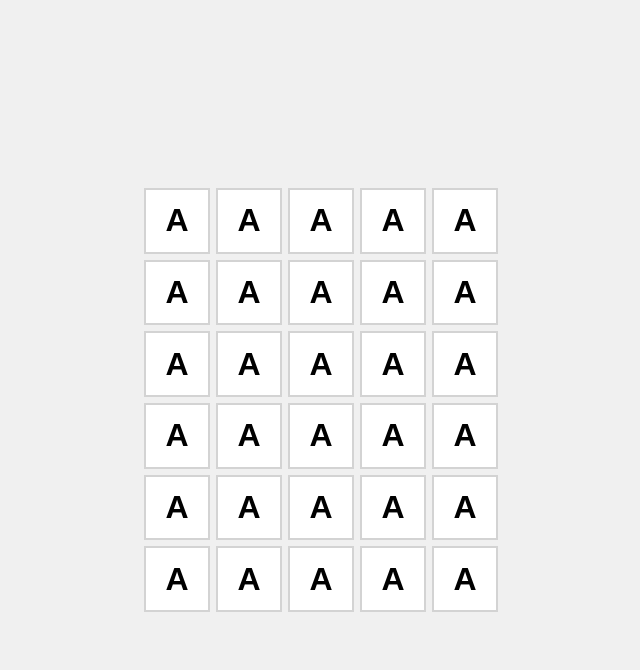
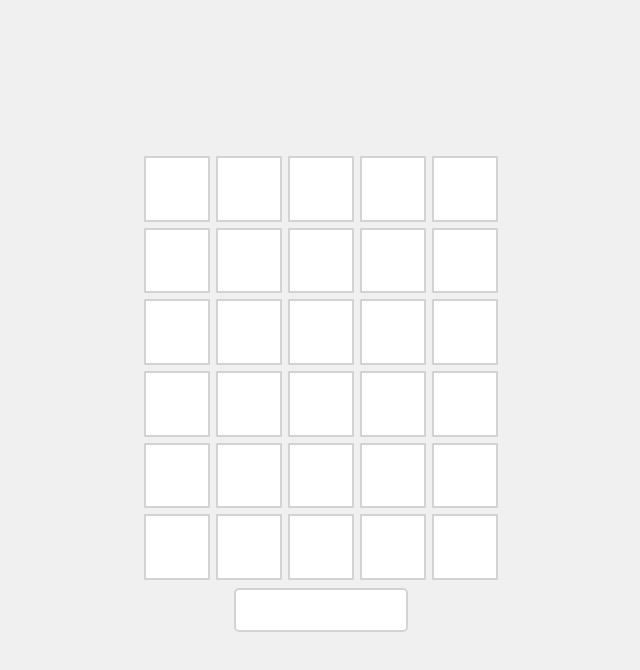
Before and after one commit to baptistelechat/wordle-clone, a React (Create React App) app: page / in a window 1280 px wide. Shown: the top 670 px of the page, without its empty margins (319-959 px from the left). Built offline with nearby package versions, Linux system fonts and the light colour scheme; the HTML template or start-up script is replaced by a standard one.

Commit message:
✨ Add animation and active Row with input field

```diff
--- a/src/App.tsx
+++ b/src/App.tsx
@@ -1,6 +1,8 @@
-import React from "react";
+import React, { useState } from "react";
 import { styled } from "@stitches/react";
 import Grid from "./components/Grid";
+import { WordleContext } from "./context/wordleContext";
+import { bounce } from "./style/animation";
 
 const Container = styled("div", {
   height: "100vh",
@@ -9,13 +11,43 @@ const Container = styled("div", {
   display: "flex",
   justifyContent: "center",
   alignItems: "center",
+  flexDirection: "column",
+});
+
+const StyledInput = styled("input", {
+  width: "150px",
+  height: "30px",
+  border: "2px solid #d3d3d3",
+  borderRadius: "5px",
+  padding: "5px 10px",
+  margin: "10px 0",
+  fontSize: "20px",
+  fontWeight: "bold",
+  textTransform: "uppercase",
+  color: "#000",
+  outline: "none",
+  backgroundColor: "#fff",
+  textAlign: "center",
+  transition: "0.25s border",
+  "&:focus": {
+    border: "2px solid #878a8c",
+  },
 });
 
 function App() {
+  const [word, setWord] = useState("");
+
   return (
-    <Container>
-      <Grid />
-    </Container>
+    <WordleContext.Provider value={{ word }}>
+      <Container>
+        <Grid />
+        <StyledInput
+          type="text"
+          maxLength={5}
+          onChange={(e) => setWord(e.currentTarget.value)}
+        />
+      </Container>
+    </WordleContext.Provider>
   );
 }
 
--- a/src/components/Grid.tsx
+++ b/src/components/Grid.tsx
@@ -10,17 +10,17 @@ const StyledGrid = styled("div", {
   gap: "10px",
 });
 
-function Grid() {
+const Grid = () => {
   return (
     <StyledGrid>
-      <Row/>
-      <Row/>
-      <Row/>
-      <Row/>
-      <Row/>
-      <Row/>
+      <Row isActive/>
+      <Row isActive={false}/>
+      <Row isActive={false}/>
+      <Row isActive={false}/>
+      <Row isActive={false}/>
+      <Row isActive={false}/>
     </StyledGrid>
   );
-}
+};
 
 export default Grid;
--- a/src/components/Letter.tsx
+++ b/src/components/Letter.tsx
@@ -1,14 +1,19 @@
 import React from "react";
 import { styled } from "@stitches/react";
 
+interface ILetter {
+  letter: string;
+}
+
 const StyledLetter = styled("div", {
   fontFamily: "Arial",
+  textTransform: "Uppercase",
   fontWeight: "bold",
   fontSize: "32px",
 });
 
-function Letter() {
-  return <StyledLetter>A</StyledLetter>;
+function Letter(props: ILetter) {
+  return <StyledLetter>{props.letter}</StyledLetter>;
 }
 
 export default Letter;
--- a/src/components/Row.tsx
+++ b/src/components/Row.tsx
@@ -1,6 +1,11 @@
-import React from "react";
+import React, { useContext } from "react";
 import { styled } from "@stitches/react";
 import Square from "./Square";
+import { WordleContext } from "../context/wordleContext";
+
+interface IRow {
+  isActive: boolean;
+}
 
 const StyledRow = styled("div", {
   height: "100%",
@@ -9,14 +14,22 @@ const StyledRow = styled("div", {
   gap: "10px",
 });
 
-const Row = () => {
+const Row = (props: IRow) => {
+  const { word } = useContext(WordleContext);
+
+  const getLetter = (index: number) => {
+    if (props.isActive) {
+      return word[index];
+    } else {
+      return "";
+    }
+  };
+
   return (
     <StyledRow>
-      <Square />
-      <Square />
-      <Square />
-      <Square />
-      <Square />
+      {Array.from(Array(5).keys()).map((_, index) => (
+        <Square key={index} letter={getLetter(index)} />
+      ))}
     </StyledRow>
   );
 };
--- a/src/components/Square.tsx
+++ b/src/components/Square.tsx
@@ -1,6 +1,11 @@
 import React from "react";
 import { styled } from "@stitches/react";
 import Letter from "./Letter";
+import { bounce } from "../style/animation";
+
+interface ISquare {
+  letter: string;
+}
 
 const StyledSquare = styled("div", {
   flex: 1,
@@ -9,14 +14,23 @@ const StyledSquare = styled("div", {
   justifyContent: "center",
   alignItems: "center",
   outline: "2px solid #d3d3d3",
+  transition: "0.25s outline",
+  variants: {
+    isActive: {
+      true: {
+        outline: "2px solid #878a8c",
+        animation: `${bounce} 200ms ease`,
+      },
+    },
+  },
 });
 
-function Square() {
+const Square = (props: ISquare) => {
   return (
-    <StyledSquare>
-      <Letter />
+    <StyledSquare isActive={!!props.letter}>
+      <Letter letter={props.letter} />
     </StyledSquare>
   );
-}
+};
 
 export default Square;
--- /dev/null
+++ b/src/context/wordleContext.ts
@@ -0,0 +1,7 @@
+import { createContext } from "react";
+
+const initialState = {
+  word: "",
+};
+
+export const WordleContext = createContext(initialState);
--- /dev/null
+++ b/src/style/animation.ts
@@ -0,0 +1,7 @@
+import { keyframes } from "@stitches/react";
+
+export const bounce = keyframes({
+  "0%": { transform: "scale(1)" },
+  "50%": { transform: "scale(1.075)" },
+  "100%": { transform: "scale(1)" },
+});
```
